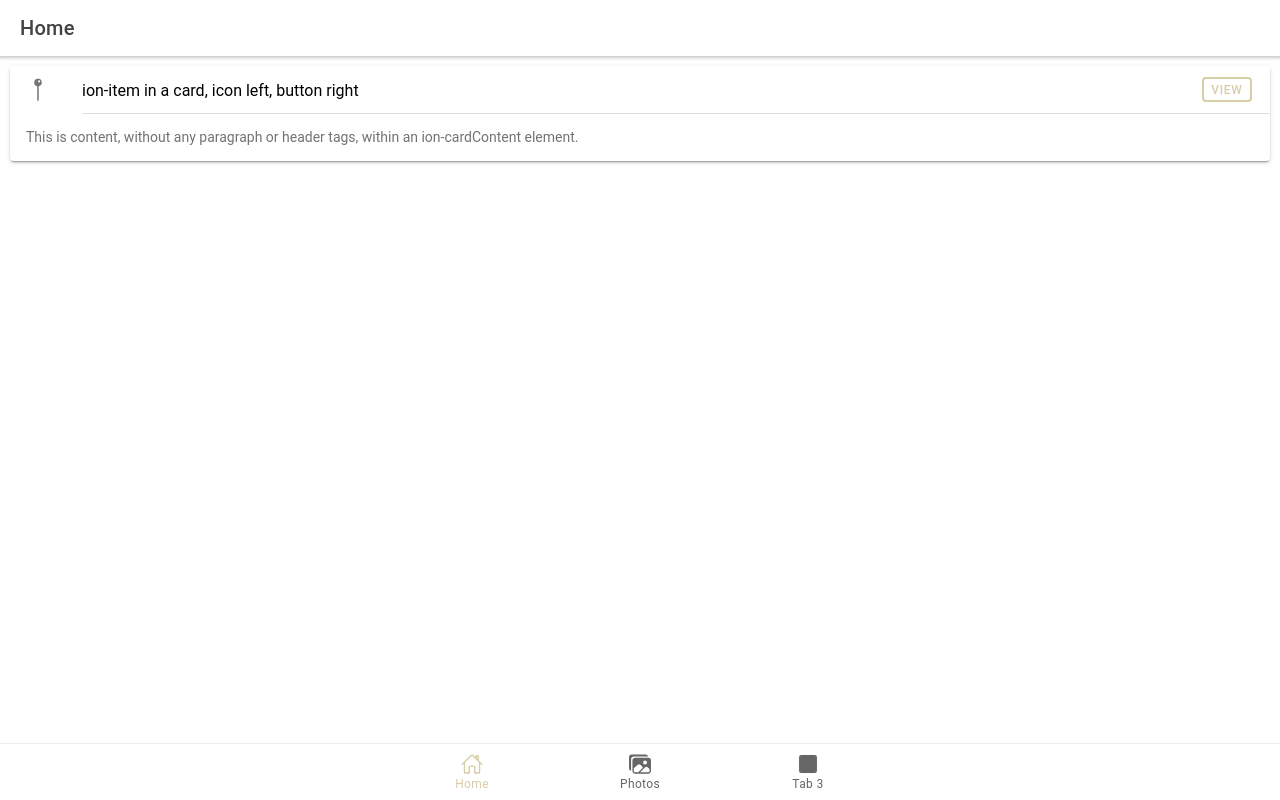
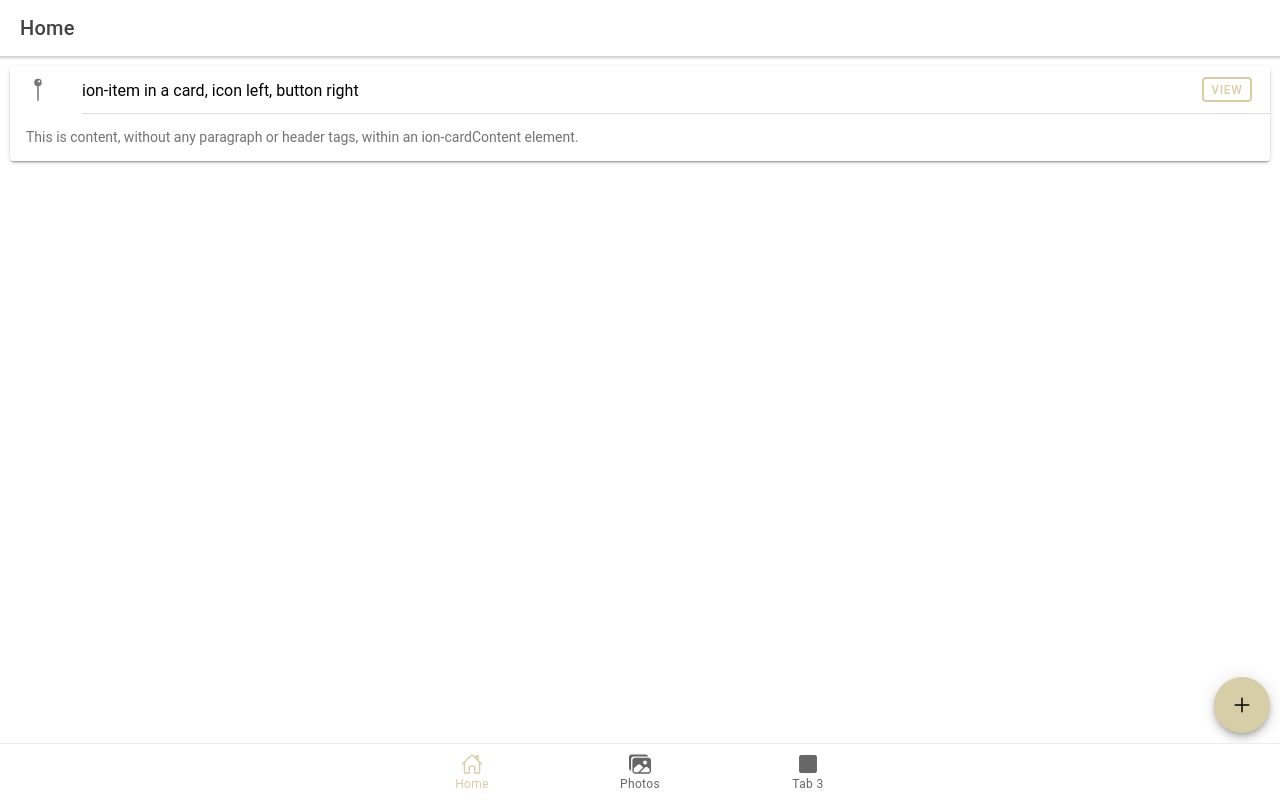
Before and after one commit to mmflores/CS4261, a React (Create React App) app: page /tab1 in a window 1280 px wide. Built offline with nearby package versions, Linux system fonts and the light colour scheme.

Commit message:
added fab button to home screen

```diff
--- a/src/hooks/usePhotoGallery.ts
+++ b/src/hooks/usePhotoGallery.ts
@@ -57,7 +57,7 @@ export function usePhotoGallery() {
 
         setPhotos(newPhotos);
 
-        //ave gallery data
+        //save gallery data
         set (PHOTO_STORAGE,
             //check platform
             isPlatform('hybrid') ?
--- a/src/pages/Tab1.tsx
+++ b/src/pages/Tab1.tsx
@@ -1,7 +1,8 @@
 import React from 'react';
 import { IonContent, IonHeader, IonPage, IonTitle, IonToolbar } from '@ionic/react';
 import { IonCard, IonCardHeader, IonCardSubtitle, IonCardTitle, IonCardContent, IonItem, IonIcon, IonLabel, IonButton } from '@ionic/react';
-import { pin, wifi, wine, warning, walk } from 'ionicons/icons';
+import {IonFab, IonFabButton, IonFabList } from '@ionic/react';
+import { pin, addOutline } from 'ionicons/icons';
 import './Tab1.css';
 
 const Tab1: React.FC = () => {
@@ -27,6 +28,13 @@ const Tab1: React.FC = () => {
           </IonCardContent>
         </IonCard>
 
+        {/*-- fab placed to the bottom end --*/}
+        <IonFab vertical="bottom" horizontal="end" slot="fixed">
+          <IonFabButton>
+            <IonIcon icon={addOutline} />
+          </IonFabButton>
+        </IonFab>
+
         <IonHeader collapse="condense">
           <IonToolbar>
             <IonTitle size="large">Home</IonTitle>
```
